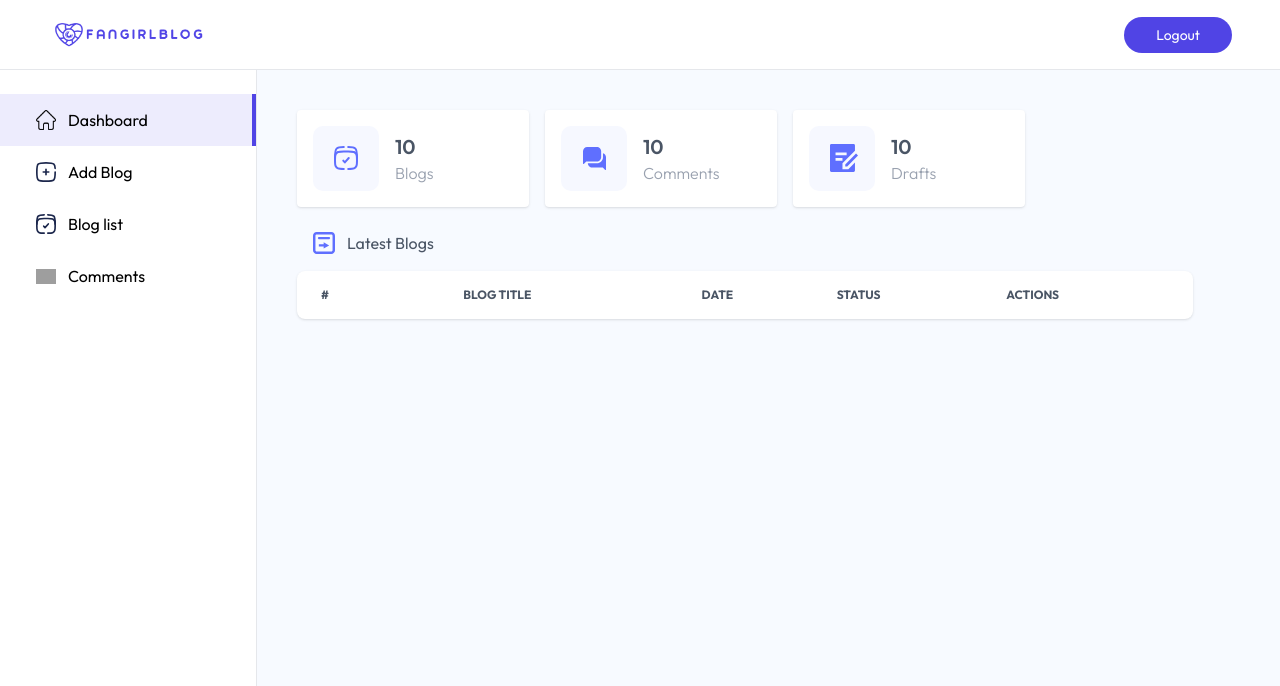
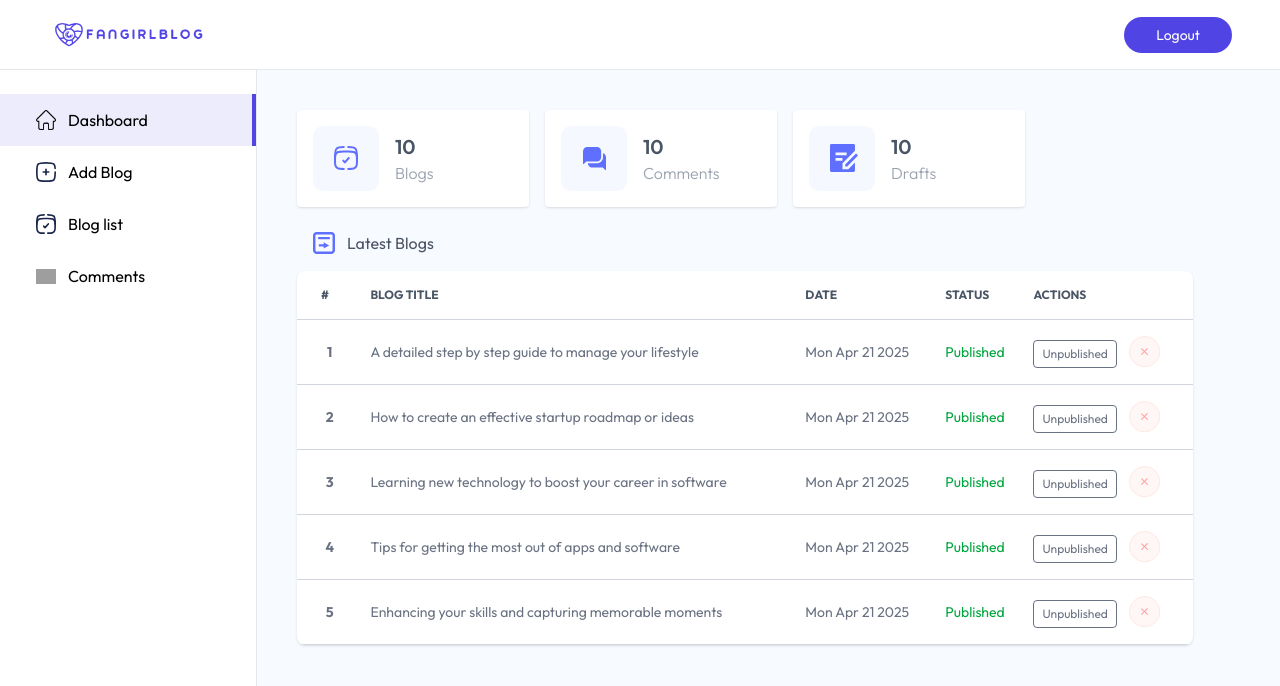
Before and after one commit to pouryourlove/fangirl-blog, a React (Vite) app in the folder client/: page /admin in a window 1280 px wide. Shown: the top 686 px of the page. Built offline with nearby package versions, Linux system fonts and the light colour scheme; grey boxes are pictures that could not be loaded; the HTML template or start-up script is replaced by a standard one.

Commit message:
feat: add BlogTableItem component to dashboard page

```diff
--- a/client/src/assets/assets.js
+++ b/client/src/assets/assets.js
@@ -18,7 +18,7 @@
 import dashboard_icon_2 from './dashboard_icon_2.svg'
 import dashboard_icon_3 from './dashboard_icon_3.svg'
 import dashboard_icon_4 from './dashboard_icon_4.svg'
-
+import cross_icon from './cross_icon.svg'
 
 export const assets = {
     logo,
@@ -30,7 +30,8 @@
     dashboard_icon_1,
     dashboard_icon_2,
     dashboard_icon_3,
-    dashboard_icon_4
+    dashboard_icon_4,
+    cross_icon
 }
 export const blogCategories = ['All', 'Zzong', 'Moodeng','TV shows','Movies', 'Music']
 
--- /dev/null
+++ b/client/src/pages/admin/BlogTableItem.jsx
@@ -0,0 +1,27 @@
+import React from 'react'
+import { assets } from '../../assets/assets';
+
+function BlogTableItem({blog, fetchBlog, index}) {
+
+    const {title, createdAt} = blog;
+    const BlogDate = new Date(createdAt)
+
+    return (
+    <tr className='border-y border-gray-300'>
+       <th className='px-2 py-4'>{ index }</th>
+       <td className='px-2 py-4'>{title}</td>
+       <td className='px-2 py-4 max-sm:hidden'>{BlogDate.toDateString()}</td>
+       <td className='px-2 py-4 max-sm:hidden'>
+        <p className={`${blog.isPublished ? 'text-green-600' : 'text-orange-700'}`}>{blog.isPublished ? 'Published' : 'Unpublished'}</p>
+       </td>
+       <td className='px-2 py-4 flex text-xs gap-3'>
+        <button className='border px-2 py-0.5 mt-1 rounded cursor-pointer'>
+        {blog.isPublished ? 'Unpublished' : 'Published'}
+        </button>
+        <img src={assets.cross_icon} className='w-8 hover:scale-110 transition-all cursor-pointer' alt="" />
+       </td>
+    </tr>
+  )
+}
+
+export default BlogTableItem
--- a/client/src/pages/admin/Dashboard.jsx
+++ b/client/src/pages/admin/Dashboard.jsx
@@ -1,6 +1,7 @@
 import React, { useEffect, useState } from 'react'
 import { dashboard_data } from '../../assets/assets'
 import { assets } from '../../assets/assets'
+import BlogTableItem from './BlogTableItem'
 
 function Dashboard() {
 
@@ -63,7 +64,10 @@
               </tr>
             </thead>
             <tbody>
-
+              {dashboardData.recentBlogs.map((blog,index) => {
+                return <BlogTableItem key={blog._id} blog={blog} fetchBlog={fetchDashboardData
+                } index={index + 1}/>
+              })}
             </tbody>
           </table>
         </div>
```
Also changed, not shown: client/src/assets/cross_icon.svg (added).
